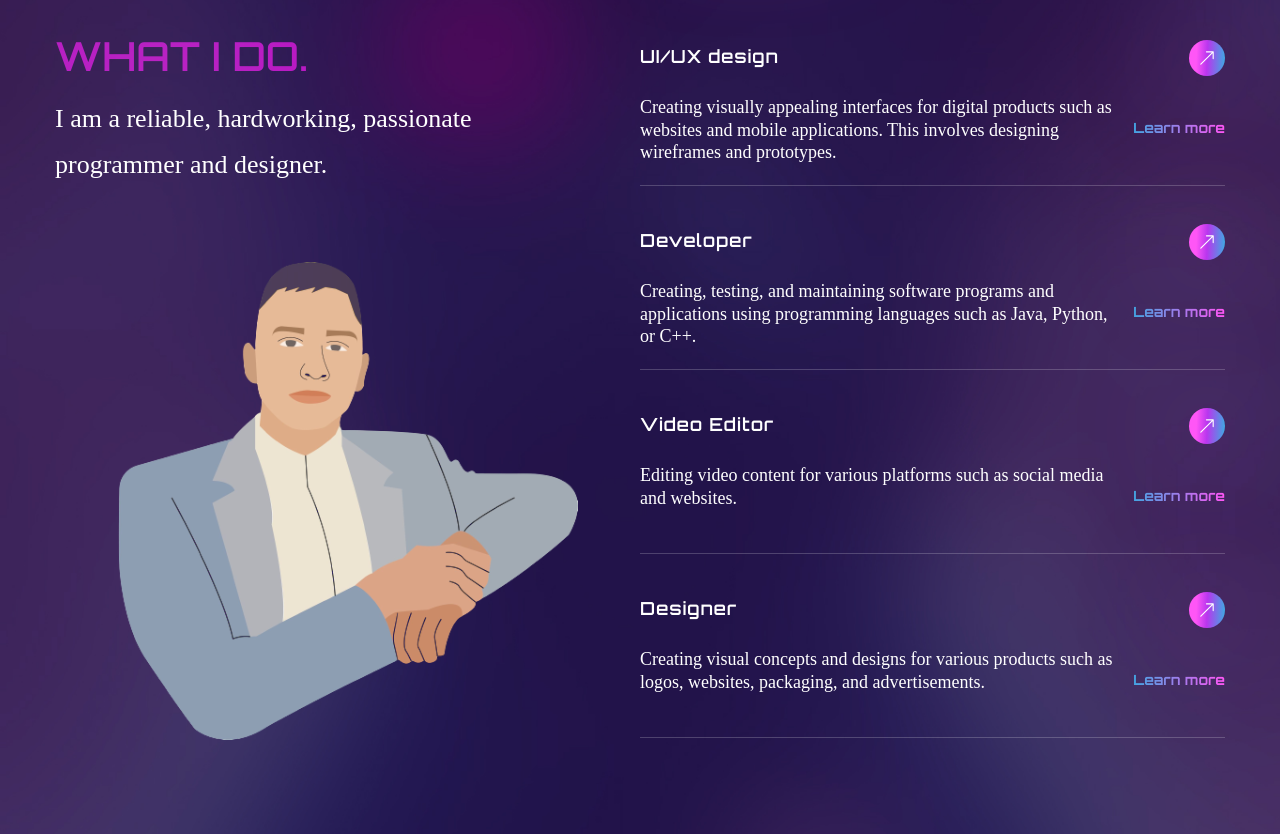
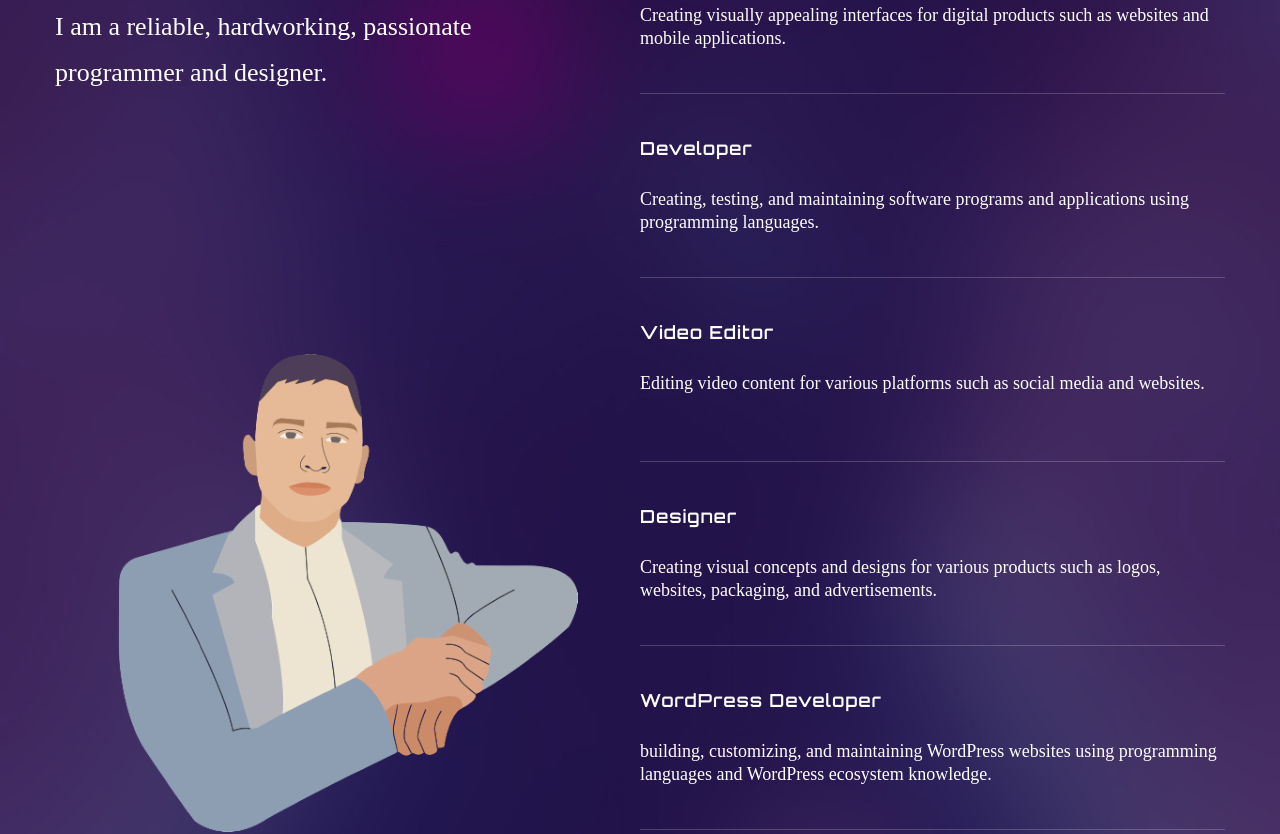
Before and after one commit to Andriukas0/portfolio, a React (Create React App) app: page / in a window 1280 px wide. Shown: the part 1680-2514 px from the top of the page. Built offline with nearby package versions, Linux system fonts and the light colour scheme; the HTML template or start-up script is replaced by a standard one; a web font is replaced by a local one.

Commit message:
Update Services.js

```diff
--- a/src/components/Services.js
+++ b/src/components/Services.js
@@ -1,84 +1,82 @@
-import React from 'react';
-import { BsArrowUpRight } from 'react-icons/bs';
-import {motion} from 'framer-motion';
-import { fadeIn } from '../variants';
-
+import React from "react";
+import { motion } from "framer-motion";
+import { fadeIn } from "../variants";
 
 const services = [
   {
-    name:'UI/UX design',
-    descripton: 'Creating visually appealing interfaces for digital products such as websites and mobile applications. This involves designing wireframes and prototypes.',
-    link: 'Learn more',
+    name: "UI/UX design",
+    descripton:
+      "Creating visually appealing interfaces for digital products such as websites and mobile applications.",
+    link: "Learn more",
   },
   {
-    name:'Developer',
-    descripton: 'Creating, testing, and maintaining software programs and applications using programming languages such as Java, Python, or C++.',
-    link: 'Learn more',
+    name: "Developer",
+    descripton:
+      "Creating, testing, and maintaining software programs and applications using programming languages.",
+    link: "Learn more",
   },
   {
-    name:'Video Editor',
-    descripton: 'Editing video content for various platforms such as social media and websites.',
-    link: 'Learn more',
+    name: "Video Editor",
+    descripton:
+      "Editing video content for various platforms such as social media and websites.",
+    link: "Learn more",
   },
   {
-    name:'Designer',
-    descripton: 'Creating visual concepts and designs for various products such as logos, websites, packaging, and advertisements. ',
-    link: 'Learn more',
+    name: "Designer",
+    descripton:
+      "Creating visual concepts and designs for various products such as logos, websites, packaging, and advertisements. ",
+    link: "Learn more",
+  },
+  {
+    name: "WordPress Developer",
+    descripton:
+      "building, customizing, and maintaining WordPress websites using programming languages and WordPress ecosystem knowledge. ",
   },
 ];
 
 const Services = () => {
-  return(
-  <section className='section' id='services'>
-    <div className='container mx-auto'>
-      <div className='flex flex-col lg:flex-row'>
+  return (
+    <section className="section" id="services">
+      <div className="container mx-auto">
+        <div className="flex flex-col lg:flex-row">
           {/*text*/}
           <motion.div
-          variants={fadeIn('right', 0.3)}
-          initial='hidden'
-          whileInView={'show'}
-          viewport={{ once: false, amount: 0.3}}
-          className='flex-1 lg:bg-services lg:bg-bottom bg-no-repeat
-          mix-blend-lighten mb-12 lg:mb-0'
+            variants={fadeIn("right", 0.3)}
+            initial="hidden"
+            whileInView={"show"}
+            viewport={{ once: false, amount: 0.3 }}
+            className="flex-1 lg:bg-services lg:bg-bottom bg-no-repeat
+          mix-blend-lighten mb-12 lg:mb-0"
           >
-          <h2 className='h2 text-accent mb-6'>What I Do.</h2>
-          <h3 className='h3 max-w-[455px] mb-16'>
+            <h2 className="h2 text-accent mb-6">What I Do.</h2>
+            <h3 className="h3 max-w-[455px] mb-16">
               I am a reliable, hardworking, passionate programmer and designer.
             </h3>
           </motion.div>
           {/*services*/}
           <motion.div
-          variants={fadeIn('left', 0.5)}
-          initial='hidden'
-          whileInView={'show'}
-          viewport={{ once: false, amount: 0.3}}
-          className='flex-1'>
+            variants={fadeIn("left", 0.5)}
+            initial="hidden"
+            whileInView={"show"}
+            viewport={{ once: false, amount: 0.3 }}
+            className="flex-1"
+          >
             <div>
               {services.map((service, index) => {
-                const { name, descripton, link } = service;
-                return(
+                const { name, descripton } = service;
+                return (
                   <div
-                    className='border-b border-white/20 h-[146px] mb-[38px] flex'
+                    className="border-b border-white/20 h-[146px] mb-[38px] flex"
                     key={index}
                   >
-                    <div className='max-w-[476px]'>
-                      <h4 className='tex-[20px] tracking-wider font-primary
-                      font-semibold mb-6'>
+                    <div className="max-w-[800px]">
+                      <h4
+                        className="tex-[20px] tracking-wider font-primary
+                      font-semibold mb-6"
+                      >
                         {name}
                       </h4>
-                      <p className='font-serif leading-tight'>
-                        {descripton}
-                      </p>
-                    </div>
-                    <div className='flex flex-col flex-1 items-end'>
-                      <a href='https://www.linkedin.com/in/andrius-globys-03242a1aa/'
-                      className='btn w-9 h-9 mb-[42px] flex justify-center items-center'>
-                      <BsArrowUpRight/>
-                      </a>
-                      <a href='https://www.linkedin.com/in/andrius-globys-03242a1aa/'
-                      className='text-gradient text-sm'>
-                        {link}
-                      </a>
+                      <p className="font-serif leading-tight">{descripton}</p>
                     </div>
                   </div>
                 );
```
Lines whose indentation alone changed are shown as unchanged.
